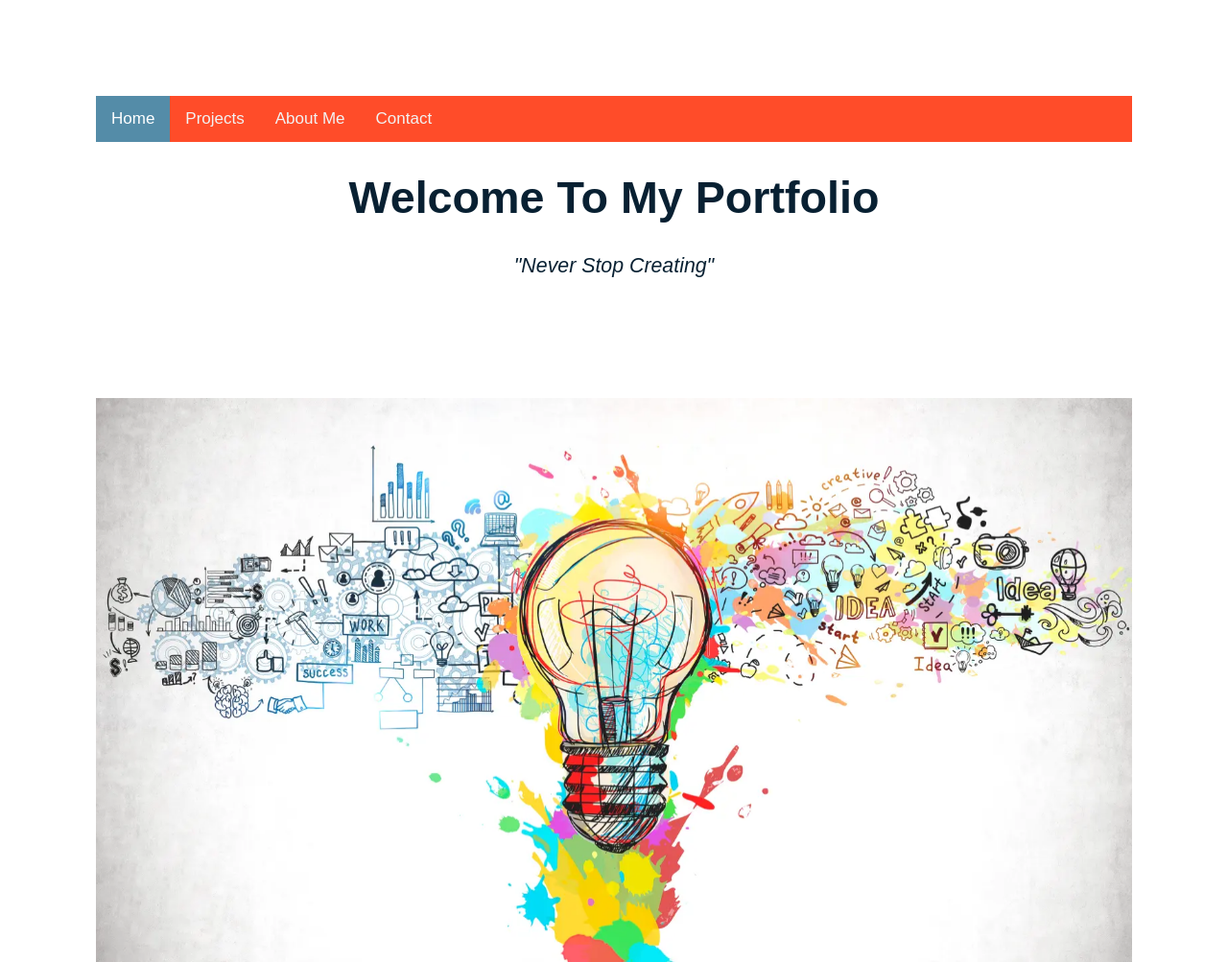
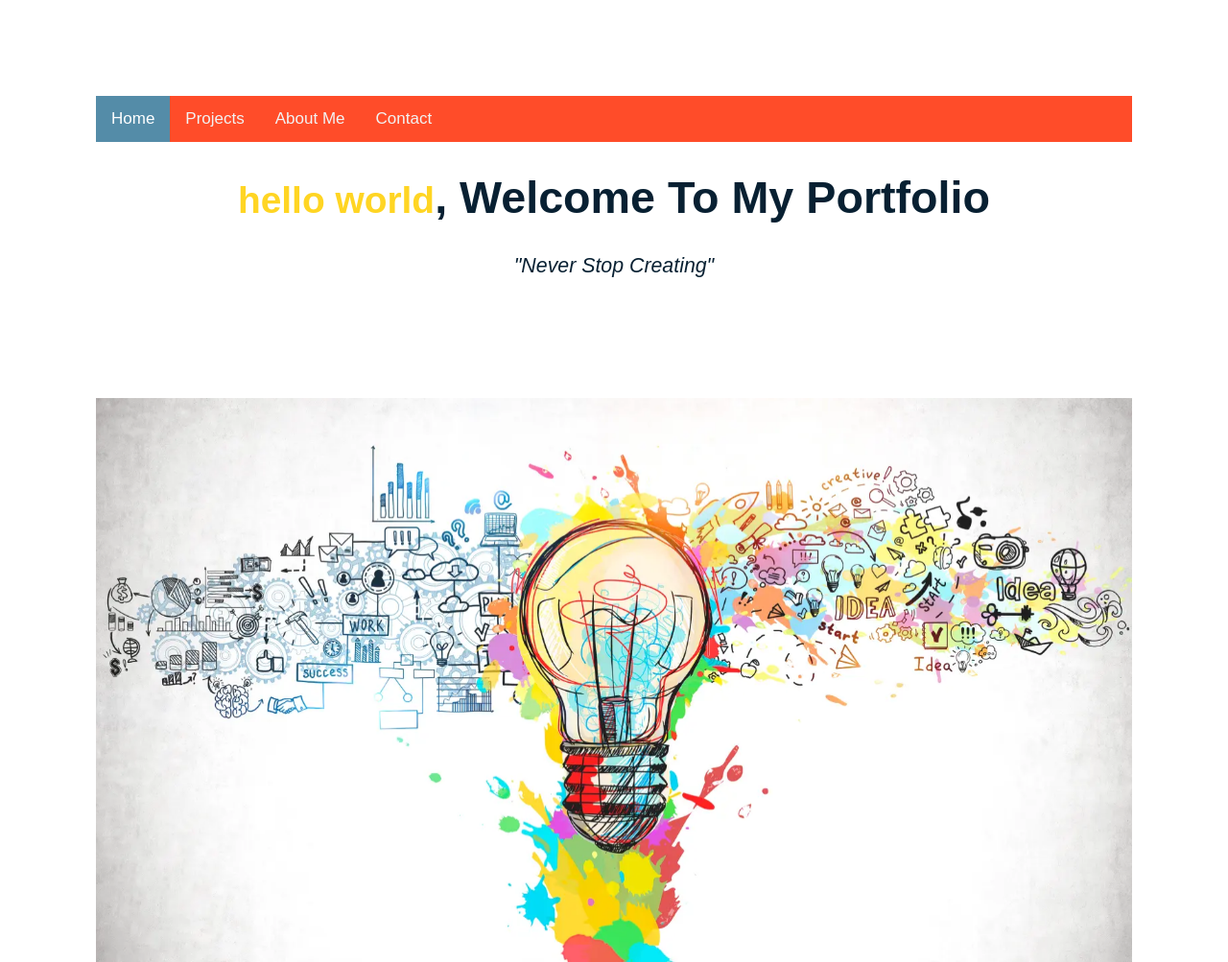
Before and after one commit to justincamp1776/justincamp1776.github.io, a plain HTML site: page index.html in a window 1280 px wide. Shown: the top 1003 px of the page at 96% size. Drawn offline with Linux system fonts and the light colour scheme.

Commit message:
Added hello world to header

```diff
--- a/index.html
+++ b/index.html
@@ -6,6 +6,10 @@
     p2{text-align: center;}
     div{text-align: center;}
     aside{text-align: right;}
+    small{
+        font-size: 10;
+        color:#FFD523;
+    }
 </style>
     <meta charset="UTF-8">
     <meta http-equiv="X-UA-Compatible" content="IE=edge">
@@ -25,7 +29,7 @@
       </div>
 
       <div>
-            <h1 class = "main-header">Welcome To My Portfolio</h1>
+            <h1 class = "main-header"><small>hello world</small>, Welcome To My Portfolio</h1>
             <p2><i>"Never Stop Creating"<i></p2>
       </div><br><br><br><br><br>
             <img class = "bg" src = "images/Idea.png" alt = "Landing Photo">
```
Also changed, not shown: images/headshot.png.
